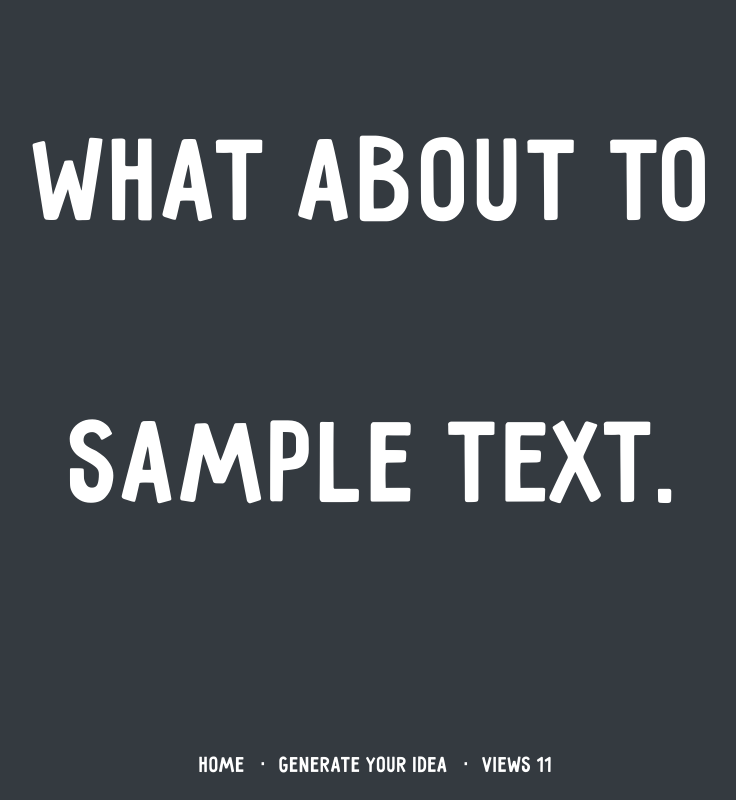
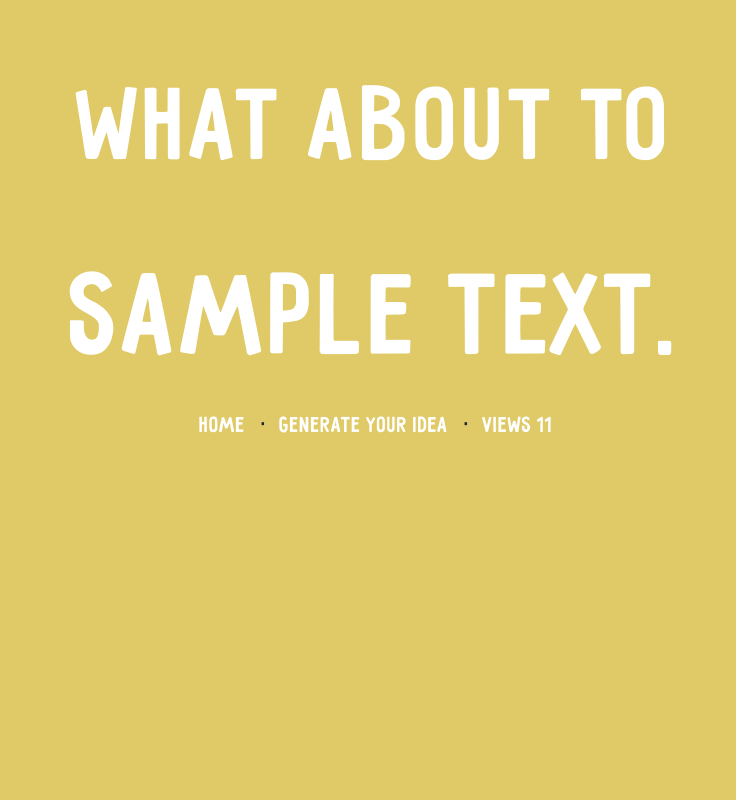
Before and after one commit to ohld/haveidea, a Django app: page /1/ in a window 1280 px wide. Shown: the whole page, without its empty margins (264-1000 px from the left). Run offline with Django 3.2, Linux system fonts and the light colour scheme; tables that the repository leaves empty hold one stand-in row (values such as "Sample post"); some libraries are stand-ins or nearby versions.

Commit message:
update detail style

```diff
--- a/plans/static/styles.css
+++ b/plans/static/styles.css
@@ -5,6 +5,7 @@
 
 body {
   font-family: 'Pribambas', 'sans-serif';
+  background-color: #e0ca68;
 }
 
 header.masthead {
@@ -38,12 +39,43 @@ body {
   header.masthead h1 {
       font-size: 8rem;
   }
-    header.masthead .idea-text {
+}
+
+header.idea {
+  position: relative;
+  background-size: cover;
+  /* padding-top: 2rem; */
+  /* padding-bottom: 2rem; */
+  /* max-height: 100vh; */
+}
+
+header.idea h1 {
+  font-size: 4rem;
+}
+
+header.idea .idea-text {
   font-size: 8rem;
-        padding-top: 5rem;
+  /* padding-top: 5rem; */
+}
+
+.idea-footer {
+  font-size: 1.5rem;
+}
+
+/* for desktops */
+@media (min-width: 768px) {
+  header.idea {
+      padding-top: 4rem;
+      /* height: 100vh; */
+  }
+  header.idea h1 {
+      font-size: 7rem;
+  }
+
+  header.idea .idea-text {
+    font-size: 8rem;
   }
 }
-
 
 
 
@@ -125,17 +157,4 @@ body {
 
   footer.footer {
     padding-top: 1.5rem;
-    /* padding-bottom: 2rem; */
   }
-
-  .idea-footer {
-    font-size: 1.5rem;
-  }
-
-  /* @media (min-width: 768px) { */
-    /* .idea-footer {
-        padding-top: 10rem;
-        padding-bottom: 5rem;
-        font-size: 2rem;
-      } */
-  /* } */
--- a/plans/templates/detail.html
+++ b/plans/templates/detail.html
@@ -44,17 +44,8 @@
 
 <body>
 
-  <!-- Navigation -->
-  <!-- <nav class="navbar navbar-light bg-light static-top">
-    <div class="container">
-      <a class="navbar-brand" href="#">Start Bootstrap</a>
-      <a class="btn btn-primary" href="#">Sign In</a>
-    </div>
-  </nav> -->
-
-  <!-- Masthead -->
-  <header class="masthead text-white text-center">
-    <div class="overlay"></div>
+  <!-- idea -->
+  <header class="idea text-white text-center">
     <div class="container">
       <div class="row">
         <div class="col-xl-9 mx-auto">
@@ -64,16 +55,20 @@
           <form>
             <div class="form-row">
               <div class="col-12 col-md-12">
-                  <h1 class="mb-12 idea-text">{{ plan.text }}</h1>
+                  <h2 class="mb-12 idea-text">{{ plan.text }}</h2>
               </div>
             </div>
           </form>
         </div>
       </div>
+    </div>
+  </header>
 
-      <div class="row idea-footer fixed-bottom">
-        <div class="col-md-12 text-center my-auto">
-          <ul class="list-inline">
+  <footer class="idea-footer">
+    <div class="container-fluid p-0">
+      <div class="row no-gutters">
+        <div class="col-md text-conter">
+          <ul class="list-inline text-center">
             <li class="list-inline-item">
                 <a href="/" class="text-white">Home</a>
               </li>
@@ -89,33 +84,7 @@
         </div>
       </div>
     </div>
-  </header>
-
-  <!-- Call to Action -->
-  <!-- <section class="call-to-action text-white text-center">
-    <div class="overlay"></div>
-    <div class="container">
-      <div class="row">
-        <div class="col-xl-9 mx-auto">
-          <h2 class="mb-4">Ready to get started? Sign up now!</h2>
-        </div>
-        <div class="col-md-10 col-lg-8 col-xl-7 mx-auto">
-          <form>
-            <div class="form-row">
-              <div class="col-12 col-md-9 mb-2 mb-md-0">
-                <input type="email" class="form-control form-control-lg" placeholder="Enter your email...">
-              </div>
-              <div class="col-12 col-md-3">
-                <button type="submit" class="btn btn-block btn-lg btn-primary">Sign up!</button>
-              </div>
-            </div>
-          </form>
-        </div>
-      </div>
-    </div>
-  </section> -->
-
-
+  </footer>
 </body>
 
 </html>
```
Lines whose indentation alone changed are shown as unchanged.
